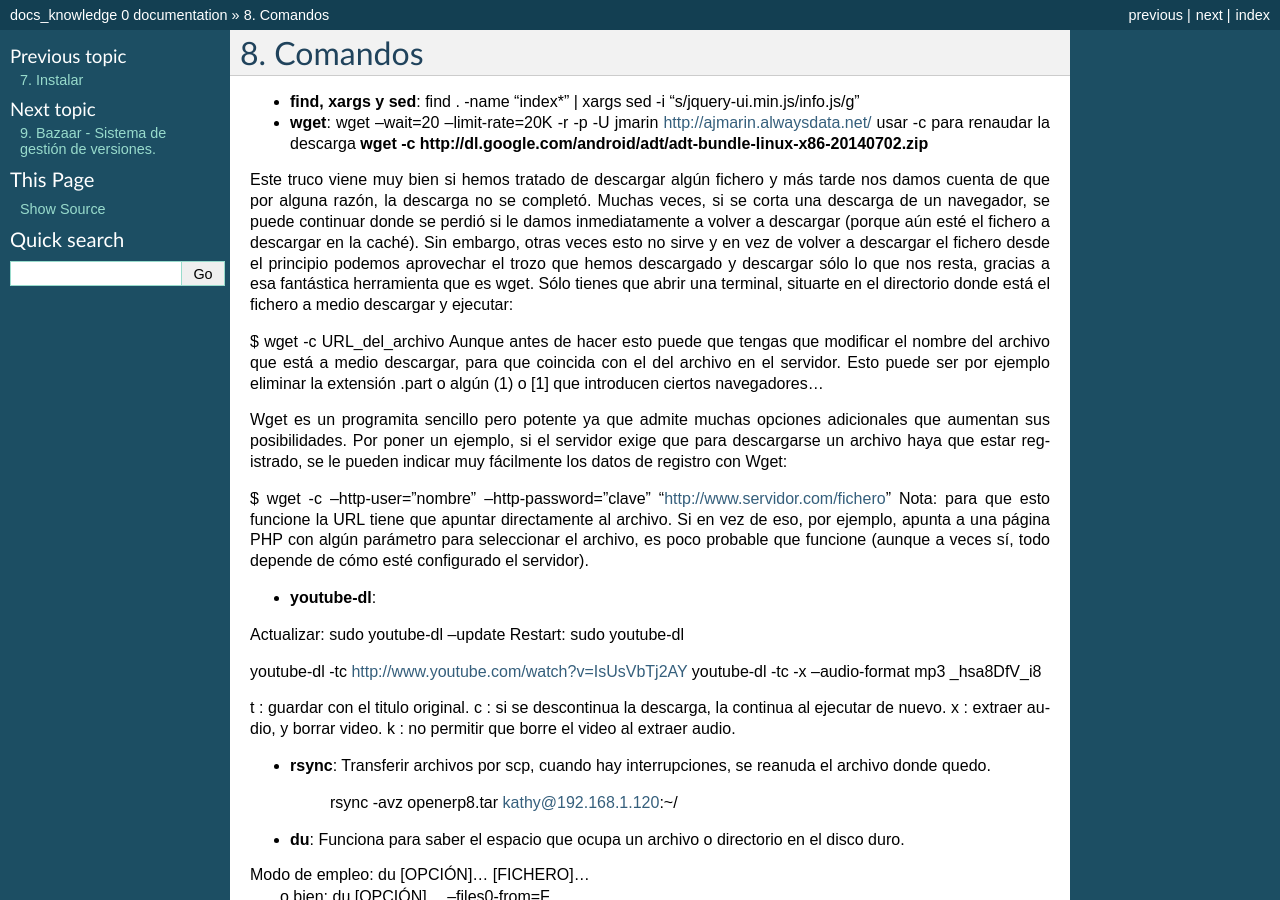
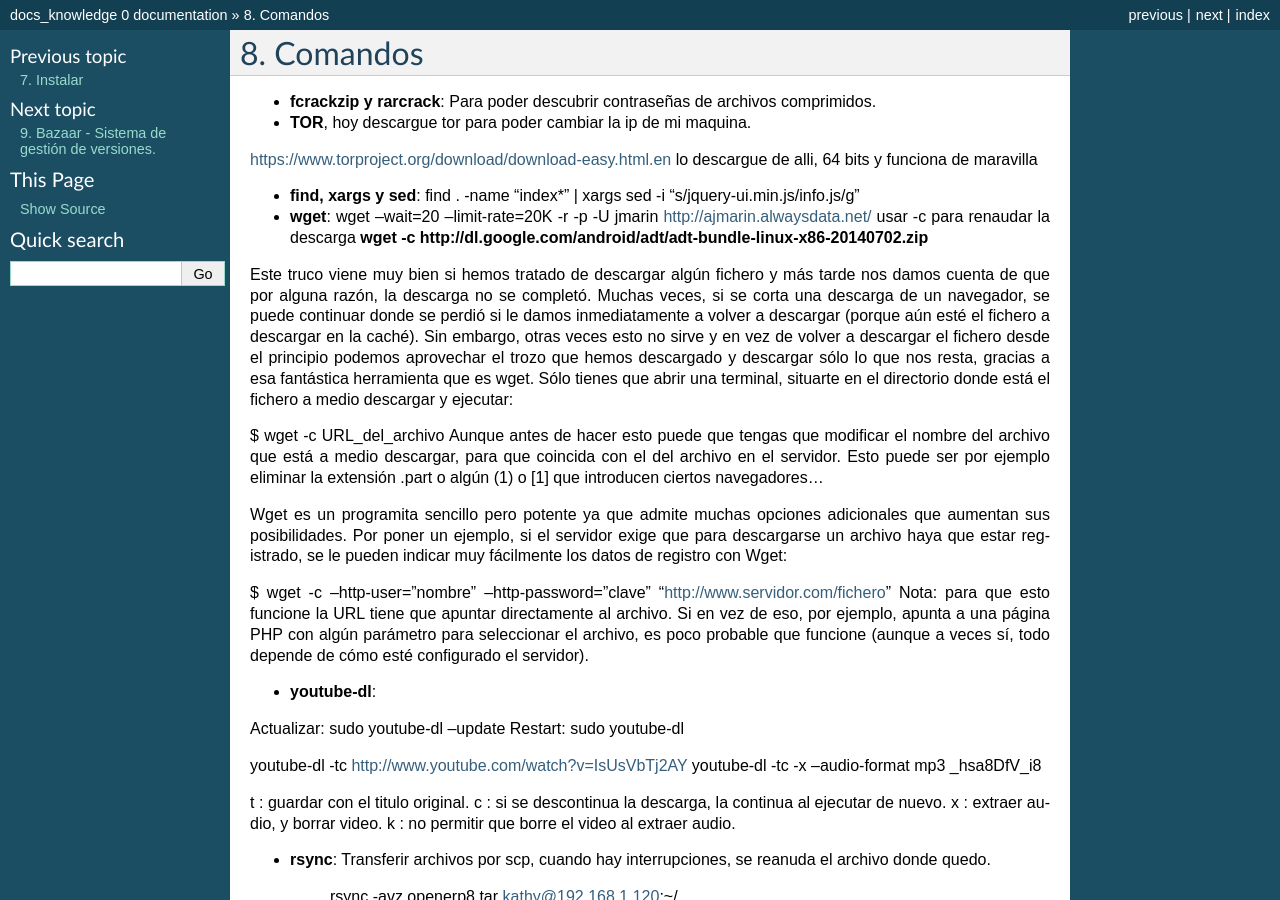
Before and after one commit to yaniaular/knowledge, a Sphinx documentation site: the page built from source/comandos.rst, in a window 1280 px wide and 900 px high. Built offline with Sphinx 7.4.7, drawn with Linux system fonts in a browser that asks for light colours; formulas are drawn with MathJax 3; some of the changed text lies outside the part shown.

Commit message:
[IMP] new comands and documentation nov-2014

```diff
--- a/source/comandos.rst
+++ b/source/comandos.rst
@@ -1,5 +1,12 @@
 Comandos
 ========
+
+- **fcrackzip y rarcrack**: Para poder descubrir contraseñas de archivos comprimidos.
+
+- **TOR**, hoy descargue tor para poder cambiar la ip de mi maquina.
+https://www.torproject.org/download/download-easy.html.en
+lo descargue de alli, 64 bits y funciona de maravilla
+
 - **find, xargs y sed**: find . -name "index*" | xargs sed -i "s/jquery\-ui\.min\.js/info\.js/g"
 
 - **wget**: wget --wait=20 --limit-rate=20K -r -p -U jmarin http://ajmarin.alwaysdata.net/
@@ -155,3 +162,5 @@ puedes consultarlas consultando el manual del comando, para ello abre un termina
 Encuentra la contraseña o password de un archivo comprimido (zip)
 
 $ fcrackzip -v -b -p aaaaaa -u your_zip_file.zip
+
+- **py.test --flakes**: probar flakes en los archivos python
```
Also changed, not shown: source/nov-2014.rst (added, +35 -0 lines).
